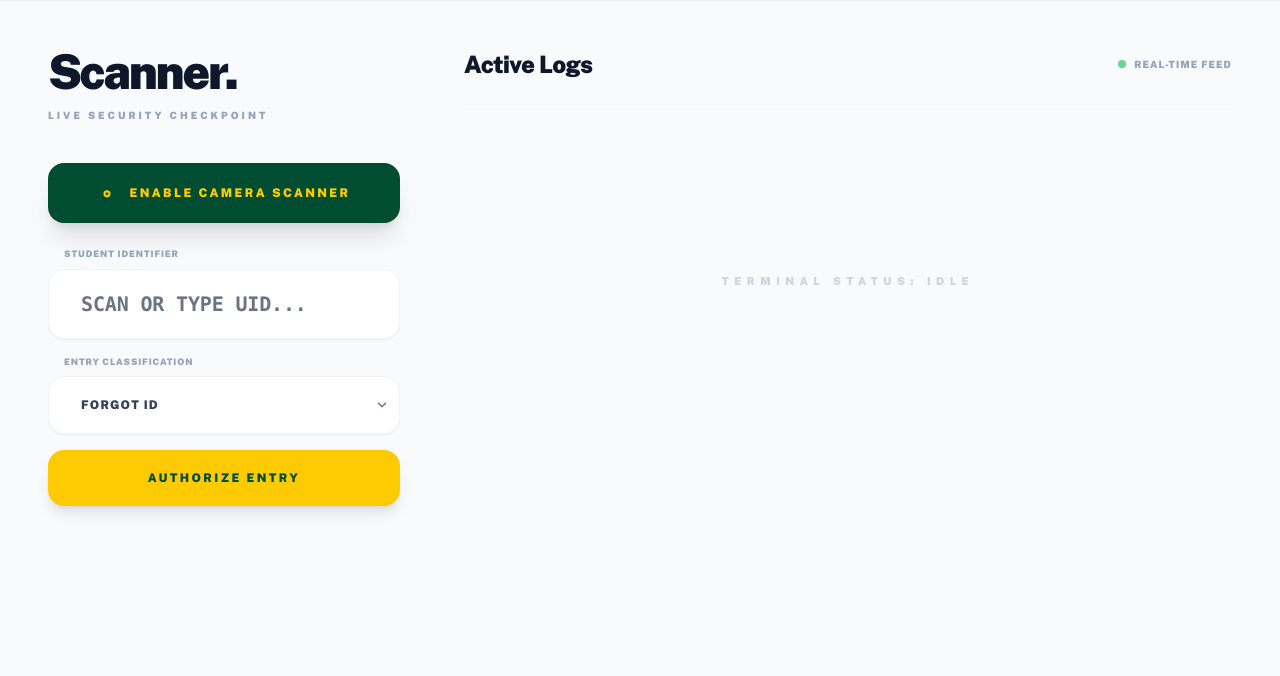
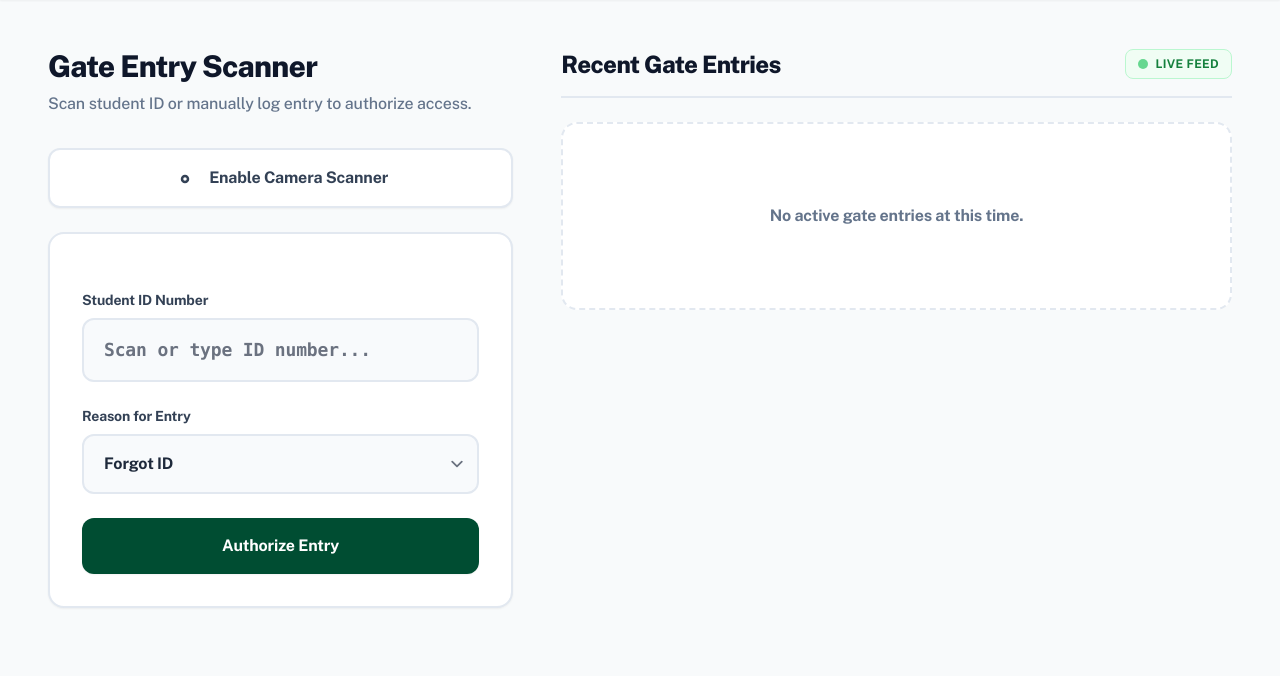
Before and after one commit to Jijots/FEU-OSDMS, a Laravel app: page /gate-entry in a window 1280 px wide. Shown: the part 124-800 px from the top of the page. Run offline with Laravel 12, Linux system fonts and the light colour scheme; a user stored in the database is signed in; data comes from the database, SQL or seed files in the repository; data that the repository does not hold is empty; style sheets or scripts are compiled from the project's sources.

Commit message:
2-21-2025 | Overhaul Checkpoint. Applied Sir Eli's Comments part 2 for gate logging |  FEU-OSDMS v1.3

```diff
--- a/FEU-OSDMS/resources/views/gate/index.blade.php
+++ b/FEU-OSDMS/resources/views/gate/index.blade.php
@@ -1,96 +1,99 @@
 <x-app-layout>
-    <div class="py-12 px-12 max-w-7xl mx-auto">
+    <div class="max-w-7xl mx-auto px-8 lg:px-12 py-12">
 
         @if(session('warning'))
-            <div class="mb-12 p-6 bg-red-50 border-2 border-red-200 rounded-[2rem] flex items-center gap-4 shadow-sm animate-pulse">
-                <div class="w-3 h-3 bg-red-500 rounded-full"></div>
-                <p class="text-sm font-black text-red-700 tracking-tight uppercase">SYSTEM ALERT: {{ session('warning') }}</p>
+            <div class="mb-10 p-6 bg-red-50 border-2 border-red-200 rounded-2xl flex items-center gap-4 shadow-sm">
+                <div class="w-3 h-3 bg-red-600 rounded-full animate-pulse"></div>
+                <p class="text-base font-bold text-red-800 tracking-wide uppercase">System Alert: {{ session('warning') }}</p>
             </div>
         @endif
 
-        <div class="grid grid-cols-1 lg:grid-cols-12 gap-16 items-start">
+        <div class="grid grid-cols-1 lg:grid-cols-12 gap-12 items-start">
 
-            <div class="lg:col-span-4 lg:sticky lg:top-32">
-                <div class="mb-10">
-                    <h1 class="text-5xl font-black text-slate-900 tracking-tighter leading-none">Scanner.</h1>
-                    <p class="text-[10px] font-black text-slate-400 uppercase tracking-[0.3em] mt-3">Live Security Checkpoint</p>
+            <div class="lg:col-span-5 lg:sticky lg:top-32 space-y-6">
+
+                <div class="mb-8">
+                    <h1 class="text-3xl font-extrabold text-slate-900 tracking-tight">Gate Entry Scanner</h1>
+                    <p class="text-base text-slate-500 font-medium mt-2">Scan student ID or manually log entry to authorize access.</p>
                 </div>
 
-                <button type="button" id="start-scanner-btn" onclick="startScanner()" class="w-full py-5 mb-6 bg-[#004d32] text-[#FECB02] rounded-2xl font-black uppercase tracking-[0.2em] text-xs shadow-xl hover:brightness-110 active:scale-95 transition-all flex items-center justify-center gap-3">
-                    <svg class="w-5 h-5" fill="none" stroke="currentColor" viewBox="0 0 24 24" stroke-width="2.5"><path d="M15 13a3 3 0 11-6 0 3 3 0 016 0z" stroke-linecap="round" stroke-linejoin="round" /></svg>
+                <button type="button" id="start-scanner-btn" onclick="startScanner()" class="w-full py-4 bg-white border-2 border-slate-200 text-slate-700 hover:text-[#004d32] rounded-xl font-bold text-base shadow-sm hover:border-slate-300 hover:bg-slate-50 transition-all flex items-center justify-center gap-3">
+                    <svg class="w-6 h-6" fill="none" stroke="currentColor" viewBox="0 0 24 24" stroke-width="2.5"><path d="M15 13a3 3 0 11-6 0 3 3 0 016 0z" stroke-linecap="round" stroke-linejoin="round" /></svg>
                     Enable Camera Scanner
                 </button>
 
-                <div id="scanner-container" class="hidden mb-8">
-                    <div id="reader" class="rounded-[2rem] overflow-hidden border-8 border-white shadow-2xl bg-slate-50"></div>
+                <div id="scanner-container" class="hidden mb-6">
+                    <div id="reader" class="rounded-2xl overflow-hidden border-4 border-slate-200 shadow-sm bg-slate-50"></div>
                 </div>
 
-                <form id="gate-entry-form" action="{{ route('gate.store') }}" method="POST" class="space-y-4">
+                <form id="gate-entry-form" action="{{ route('gate.store') }}" method="POST" class="bg-white border-2 border-slate-200 rounded-2xl p-8 shadow-sm space-y-6">
                     @csrf
                     <div>
-                        <label class="text-[9px] font-black text-slate-400 uppercase tracking-widest ml-4 mb-2 block">Student Identifier</label>
-                        <input type="text" id="id_number_input" name="id_number" placeholder="SCAN OR TYPE UID..."
-                               class="w-full px-8 py-5 bg-white border border-slate-100 rounded-2xl font-mono text-xl font-black text-slate-900 focus:ring-4 focus:ring-[#FECB02]/20 focus:border-[#FECB02] shadow-sm transition-all" required>
+                        <label class="block text-sm font-bold text-slate-700 mb-2">Student ID Number</label>
+                        <input type="text" id="id_number_input" name="id_number" placeholder="Scan or type ID number..."
+                               class="w-full px-5 py-4 bg-slate-50 border-2 border-slate-200 rounded-xl font-mono text-lg font-bold text-slate-900 focus:ring-0 focus:border-[#004d32] transition-colors" required>
                     </div>
 
                     <div>
-                        <label class="text-[9px] font-black text-slate-400 uppercase tracking-widest ml-4 mb-2 block">Entry Classification</label>
-                        <select name="reason" class="w-full px-8 py-5 bg-white border border-slate-100 rounded-2xl font-black text-xs text-slate-700 focus:ring-4 focus:ring-[#FECB02]/20 focus:border-[#FECB02] shadow-sm appearance-none transition-all uppercase tracking-widest">
+                        <label class="block text-sm font-bold text-slate-700 mb-2">Reason for Entry</label>
+                        <select name="reason" class="w-full px-5 py-4 bg-slate-50 border-2 border-slate-200 rounded-xl font-bold text-base text-slate-800 focus:ring-0 focus:border-[#004d32] appearance-none transition-colors">
                             <option value="Forgot ID">Forgot ID</option>
                             <option value="Lost ID">Lost ID</option>
                             <option value="Visitor">Visitor</option>
                         </select>
                     </div>
 
-                    <button type="submit" class="w-full py-5 bg-[#FECB02] text-[#004d32] rounded-2xl font-black uppercase tracking-[0.2em] text-xs shadow-lg hover:brightness-105 active:scale-95 transition-all mt-4">
+                    <button type="submit" class="w-full py-4 bg-[#004d32] text-white rounded-xl font-bold text-base shadow-sm hover:bg-green-800 transition-colors mt-2">
                         Authorize Entry
                     </button>
                 </form>
             </div>
 
-            <div class="lg:col-span-8">
-                <div class="flex items-center justify-between mb-10 pb-6 border-b border-slate-100">
-                    <h3 class="text-2xl font-black text-slate-900 tracking-tight">Active Logs</h3>
-                    <div class="flex items-center gap-2">
-                        <div class="w-2 h-2 bg-green-500 rounded-full animate-pulse"></div>
-                        <span class="text-[10px] font-black text-slate-400 uppercase tracking-widest">Real-time Feed</span>
+            <div class="lg:col-span-7 space-y-6">
+
+                <div class="flex items-center justify-between border-b-2 border-slate-200 pb-4 mb-6">
+                    <h3 class="text-2xl font-extrabold text-slate-900 tracking-tight">Recent Gate Entries</h3>
+                    <div class="flex items-center gap-2 bg-green-50 px-3 py-1.5 rounded-lg border border-green-200">
+                        <div class="w-2.5 h-2.5 bg-green-500 rounded-full animate-pulse"></div>
+                        <span class="text-xs font-bold text-green-700 uppercase tracking-wide">Live Feed</span>
                     </div>
                 </div>
 
                 <div class="space-y-4">
                     @forelse($entries as $entry)
-                        <div class="flex items-center justify-between p-6 bg-white rounded-[2rem] border border-slate-100 shadow-sm group hover:shadow-md transition-all">
-                            <div class="flex items-center gap-6">
-                                <div class="w-14 h-14 bg-slate-50 rounded-2xl flex items-center justify-center font-black text-[#004d32] border border-slate-100">
+                        <div class="flex flex-col sm:flex-row sm:items-center justify-between p-6 bg-white rounded-2xl border-2 border-slate-200 shadow-sm hover:shadow-md transition-all group gap-4">
+
+                            <div class="flex items-center gap-5">
+                                <div class="w-14 h-14 bg-slate-100 rounded-xl flex items-center justify-center font-bold text-xl text-[#004d32] border-2 border-slate-200 shrink-0">
                                     {{ substr($entry->student->name ?? 'V', 0, 1) }}
                                 </div>
                                 <div>
-                                    <p class="font-black text-slate-900 text-xl tracking-tight leading-none">{{ $entry->student->name ?? 'Visitor' }}</p>
-                                    <p class="text-[9px] font-black text-slate-400 uppercase tracking-[0.2em] mt-2">UID: {{ $entry->student->id_number ?? 'TEMPORARY-ACCESS' }}</p>
+                                    <p class="font-bold text-slate-900 text-lg tracking-tight leading-tight">{{ $entry->student->name ?? 'Visitor' }}</p>
+                                    <p class="text-sm font-semibold text-slate-500 mt-1 font-mono">ID: {{ $entry->student->id_number ?? 'TEMPORARY-ACCESS' }}</p>
                                 </div>
                             </div>
 
-                            <div class="flex items-center gap-10">
-                                <span class="px-4 py-2 rounded-full text-[9px] font-black uppercase tracking-widest {{ $entry->reason === 'Forgot ID' ? 'bg-amber-50 text-amber-600 border border-amber-100' : 'bg-blue-50 text-blue-600 border border-blue-100' }}">
+                            <div class="flex items-center justify-between sm:justify-end gap-6 w-full sm:w-auto mt-2 sm:mt-0 pt-4 sm:pt-0 border-t-2 border-slate-100 sm:border-0">
+                                <span class="px-4 py-2 rounded-lg text-xs font-bold uppercase tracking-wide border-2 {{ $entry->reason === 'Forgot ID' ? 'bg-amber-50 text-amber-700 border-amber-200' : 'bg-blue-50 text-blue-700 border-blue-200' }}">
                                     {{ $entry->reason }}
                                 </span>
 
-                                <div class="flex items-center gap-2 opacity-0 group-hover:opacity-100 transition-all">
-                                    <a href="{{ route('gate.edit', $entry->id) }}" class="p-3 text-slate-300 hover:text-[#004d32] hover:bg-slate-50 rounded-xl transition-all">
-                                        <svg class="w-4 h-4" fill="none" stroke="currentColor" viewBox="0 0 24 24" stroke-width="2.5"><path d="M15.232 5.232l3.536 3.536m-2.036-5.036a2.5 2.5 0 113.536 3.536L6.5 21.036H3v-3.572L16.732 3.732z" /></svg>
+                                <div class="flex items-center gap-2 opacity-100 sm:opacity-0 sm:group-hover:opacity-100 transition-opacity">
+                                    <a href="{{ route('gate.edit', $entry->id) }}" class="p-2 text-slate-400 hover:text-[#004d32] hover:bg-slate-50 rounded-lg transition-colors border-2 border-transparent hover:border-slate-200">
+                                        <svg class="w-5 h-5" fill="none" stroke="currentColor" viewBox="0 0 24 24" stroke-width="2.5"><path d="M15.232 5.232l3.536 3.536m-2.036-5.036a2.5 2.5 0 113.536 3.536L6.5 21.036H3v-3.572L16.732 3.732z" /></svg>
                                     </a>
-                                    <form action="{{ route('gate.destroy', $entry->id) }}" method="POST">
+                                    <form action="{{ route('gate.destroy', $entry->id) }}" method="POST" onsubmit="return confirm('Delete this entry?');">
                                         @csrf @method('DELETE')
-                                        <button type="submit" class="p-3 text-slate-300 hover:text-red-600 hover:bg-red-50 rounded-xl transition-all">
-                                            <svg class="w-4 h-4" fill="none" stroke="currentColor" viewBox="0 0 24 24" stroke-width="2.5"><path d="M19 7l-.867 12.142A2 2 0 0116.138 21H7.862a2 2 0 01-1.995-1.858L5 7m5 4v6m4-6v6m1-10V4a1 1 0 00-1-1h-4a1 1 0 00-1 1v3M4 7h16" /></svg>
+                                        <button type="submit" class="p-2 text-slate-400 hover:text-red-600 hover:bg-red-50 rounded-lg transition-colors border-2 border-transparent hover:border-red-200">
+                                            <svg class="w-5 h-5" fill="none" stroke="currentColor" viewBox="0 0 24 24" stroke-width="2.5"><path d="M19 7l-.867 12.142A2 2 0 0116.138 21H7.862a2 2 0 01-1.995-1.858L5 7m5 4v6m4-6v6m1-10V4a1 1 0 00-1-1h-4a1 1 0 00-1 1v3M4 7h16" /></svg>
                                         </button>
                                     </form>
                                 </div>
                             </div>
                         </div>
                     @empty
-                        <div class="py-32 text-center">
-                            <p class="text-[11px] font-black text-slate-300 uppercase tracking-[0.5em]">Terminal Status: Idle</p>
+                        <div class="py-20 text-center border-2 border-dashed border-slate-200 rounded-2xl bg-white">
+                            <p class="text-base font-bold text-slate-500">No active gate entries at this time.</p>
                         </div>
                     @endforelse
                 </div>
@@ -118,8 +121,8 @@
                 idInput.value = decodedText;
                 html5QrcodeScanner.clear();
 
-                // Visual feedback before submit
-                idInput.classList.add('ring-4', 'ring-green-500');
+                // Visual feedback before submit (Adapted to new color scheme)
+                idInput.classList.add('border-[#004d32]', 'bg-green-50');
 
                 setTimeout(() => {
                     document.getElementById('gate-entry-form').submit();
```
